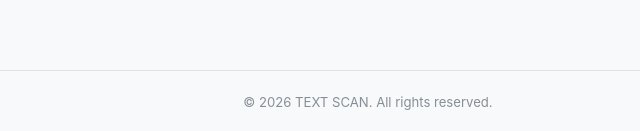
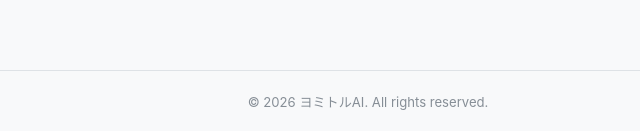
Before and after one commit to hisosandesu/hiro8277.github.io, a plain HTML site: page privacy-policy.html in a window 1280 px wide. Shown: the part 3224-3355 px from the top of the page, 272-912 px from the left. Drawn offline with Linux system fonts and the light colour scheme.

Commit message:
docs: アプリ名をTEXT SCANからヨミトルAIに統一

```diff
--- a/privacy-policy.html
+++ b/privacy-policy.html
@@ -234,7 +234,7 @@
 </main>
 
 <footer>
-  &copy; 2026 TEXT SCAN. All rights reserved.
+  &copy; 2026 ヨミトルAI. All rights reserved.
 </footer>
 
 </body>
```
